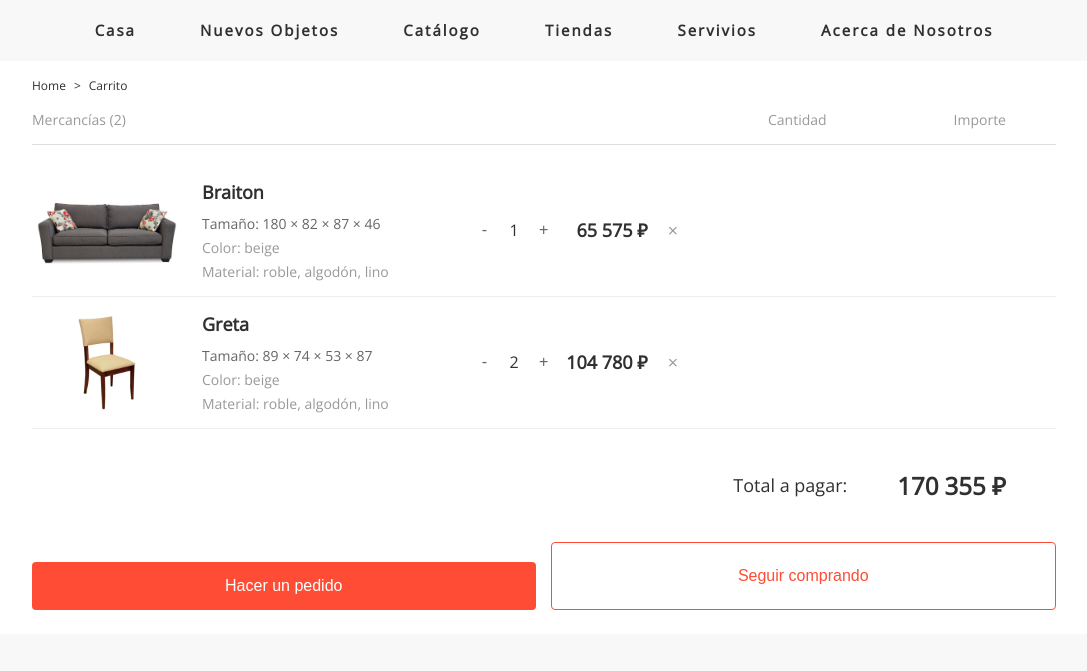
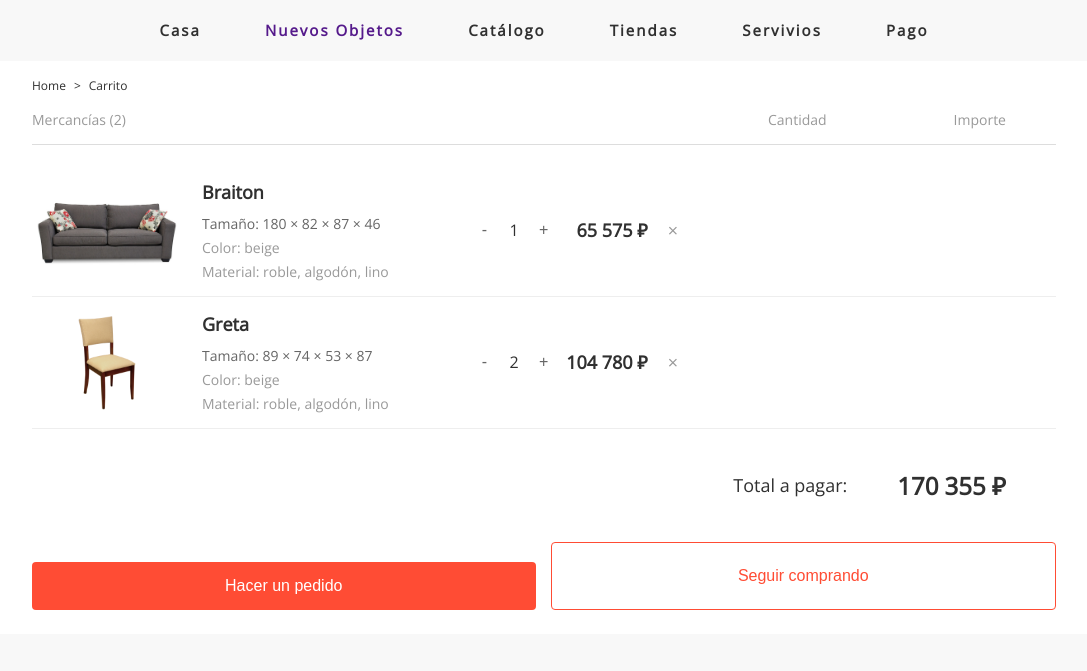
Before and after one commit to josmellbu/PreEntrega2-Quispe, a plain HTML site: page shop.html in a window 1280 px wide. Shown: the part 106-777 px from the top of the page, without its empty margins (96-1183 px from the left). Drawn offline with nearby package versions, Linux system fonts and the light colour scheme.

Commit message:
feat: aj anclaje

```diff
--- a/shop.html
+++ b/shop.html
@@ -46,17 +46,29 @@
                 </div>
             </header>
             <nav class="nav separado">
-                <div class="submenu">
-                    <ul>
-                        <li><b>Casa</b></li>
-                        <li><b>Nuevos Objetos</b></li>
-                        <li><b>Catálogo</b></li>
-                        <li><b>Tiendas</b></li>
-                        <li><b>Servivios</b></li>
-                        <li><b>Acerca de Nosotros</b></li>
-                    </ul>
-                </div>
-            </nav>
+				<div class="submenu">
+					<ul>
+						<li><b>
+							<a href="./product.html" class="submenu-submenu">Casa</a>
+						</b></li>
+						<li><b>
+							<a href="">Nuevos Objetos</a>
+						</b></li>
+						<li><b>
+							<a href="./catalog.html" class="submenu-submenu">Catálogo</a>
+						</b></li>
+						<li><b>
+							<a href="./shop.html" class="submenu-submenu">Tiendas</a>
+						</b></li>
+						<li><b>
+							<a href="./shop.html" class="submenu-submenu">Servivios</a>
+						</b></li>
+						<li><b>
+							<a href="./payment.html" class="submenu-submenu">Pago</a>
+						</b></li>
+					</ul>
+				</div>
+			</nav>
 		</div>
 
 		<section class="separado">
--- a/styles.css
+++ b/styles.css
@@ -95,6 +95,10 @@ button{
 			font-size: 15px;
 			padding: 0 30px;
 			letter-spacing: 2px;
+		}
+		.submenu-submenu{
+			color: inherit;
+  			text-decoration: none;
 		}
 	.promo1{
 		background: url(img/sec1.jpg);
```
Also changed, not shown: catalog.html (+23 -11 lines), index.html (+18 -6 lines), payment.html (+23 -11 lines), product.html (+23 -11 lines).
